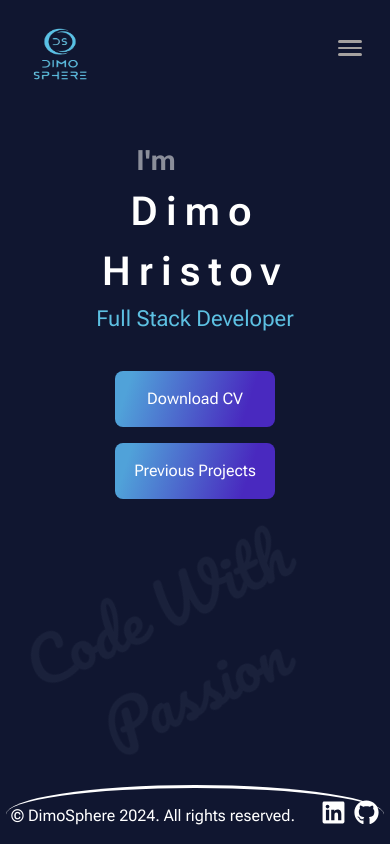
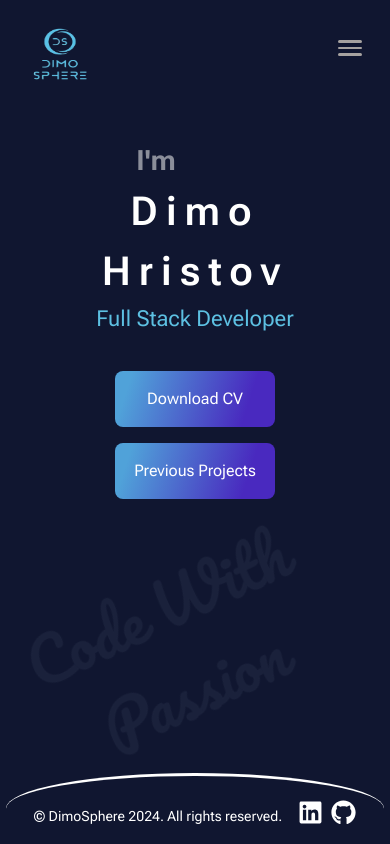
Before and after one commit to Dimo-Hristov/Personal-app, a Next.js app: page / in a window 390 px wide. Shown: the top 844 px of the page. Built offline with nearby package versions, Linux system fonts and the light colour scheme.

Commit message:
make the footer responsive

```diff
--- a/src/components/footer/footer.module.scss
+++ b/src/components/footer/footer.module.scss
@@ -28,3 +28,35 @@
     }
   }
 }
+
+@media (max-width: 640px) {
+  .footer {
+    .wrapper {
+      padding-top: 24px;
+    }
+  }
+}
+
+@media (max-width: 420px) {
+  .footer {
+    .wrapper {
+      gap: 8px;
+
+      p {
+        font-size: 14px;
+      }
+    }
+  }
+}
+
+@media (max-width: 359px) {
+  .footer {
+    .wrapper {
+      gap: 8px;
+
+      p {
+        font-size: 12px;
+      }
+    }
+  }
+}
```
